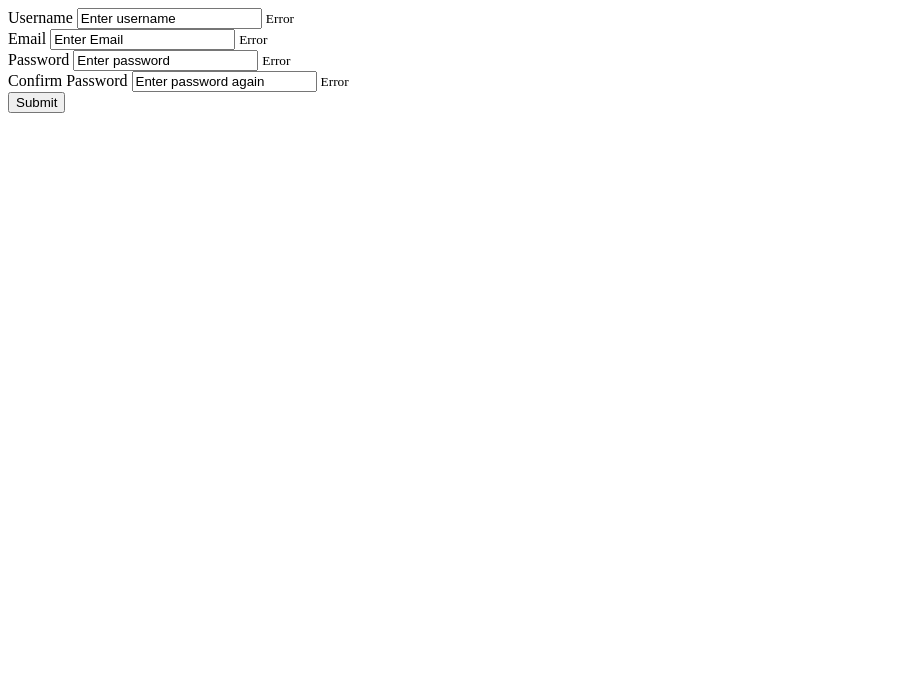
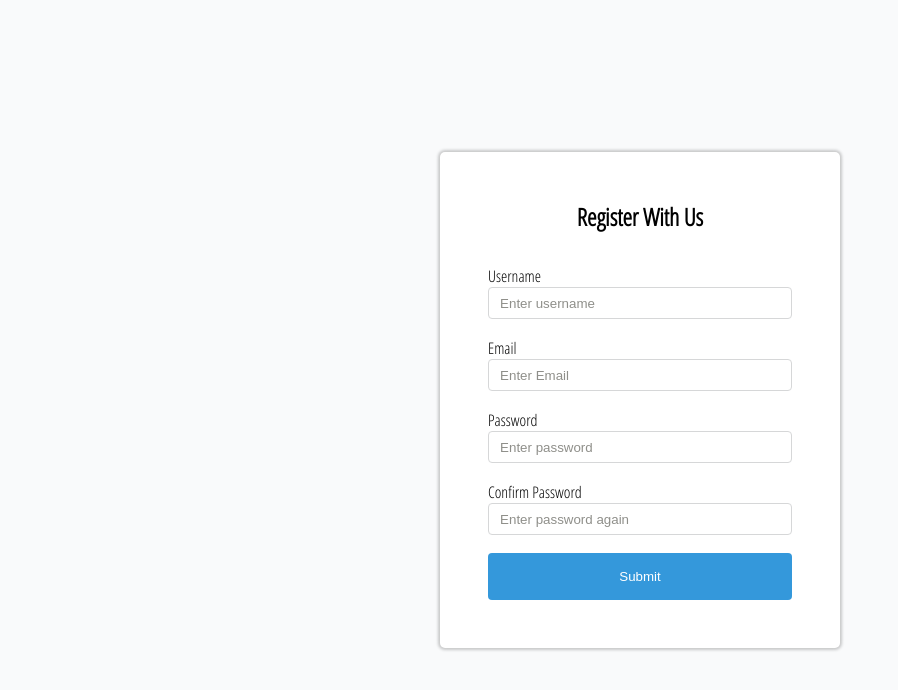
Before and after one commit to Loctarogar/front-end-validation, a plain HTML site: page index.html in a window 1280 px wide. Shown: the whole page, without its empty margins (0-898 px from the left). Drawn offline with Linux system fonts and the light colour scheme.

Commit message:
form css

```diff
--- a/index.html
+++ b/index.html
@@ -4,28 +4,30 @@
     <meta charset="UTF-8" />
     <meta http-equiv="X-UA-Compatible" content="IE=edge" />
     <meta name="viewport" content="width=device-width, initial-scale=1.0" />
+    <link rel="stylesheet" href="style.css" />
     <title>Form Validation</title>
   </head>
   <body>
     <form action="" id="form">
+      <h2>Register With Us</h1>
       <div class="input-unit">
         <label for="username"> Username</label>
-        <input type="text" id="username" value="Enter username" />
+        <input type="text" id="username" value="   Enter username" />
         <small>Error</small>
       </div>
       <div class="input-unit">
         <label for="email"> Email</label>
-        <input type="text" id="email" value="Enter Email" />
+        <input type="text" id="email" value="   Enter Email" />
         <small>Error</small>
       </div>
       <div class="input-unit">
         <label for="password">Password</label>
-        <input type="text" id="password" value="Enter password" />
+        <input type="text" id="password" value="   Enter password" />
         <small>Error</small>
       </div>
       <div class="input-unit">
         <label for="password2"> Confirm Password</label>
-        <input type="text" id="password2" value="Enter password again" />
+        <input type="text" id="password2" value="   Enter password again" />
         <small>Error</small>
       </div>
 
--- a/style.css
+++ b/style.css
@@ -1,3 +1,5 @@
+@import url("https://fonts.googleapis.com/css2?family=Open+Sans+Condensed:wght@300&display=swap");
+
 :root {
   --body-color: #f9fafb;
   --white-color: #ffffff;
@@ -7,3 +9,58 @@
   --input-success-color: #2ecc71;
   --input-error-text-color: #ef867b;
 }
+
+* {
+  box-sizing: border-box;
+  padding: 0;
+  margin: 0;
+}
+
+body {
+  font-family: "Open Sans Condensed", sans-serif;
+  display: flex;
+  justify-content: center;
+  align-items: center;
+  height: 100vh;
+  background-color: var(--body-color);
+}
+
+h2 {
+  text-align: center;
+  margin-bottom: 2rem;
+}
+
+label {
+  display: block;
+}
+
+small {
+  display: block;
+  visibility: hidden;
+}
+
+input {
+  width: 100%;
+  border-radius: 4px;
+  border: 1px solid var(--border-color);
+  height: 2rem;
+  color: #8f8f8a;
+}
+
+button {
+  background: var(--button-color);
+  width: 100%;
+  padding: 1rem;
+  color: var(--white-color);
+  border: none;
+  border-radius: 4px;
+}
+
+#form {
+  width: 400px;
+  background-color: var(--white-color);
+  box-shadow: 0 0 3px 2px rgba(0, 0, 0, 0.2);
+  border-radius: 5px;
+
+  padding: 3rem;
+}
```
